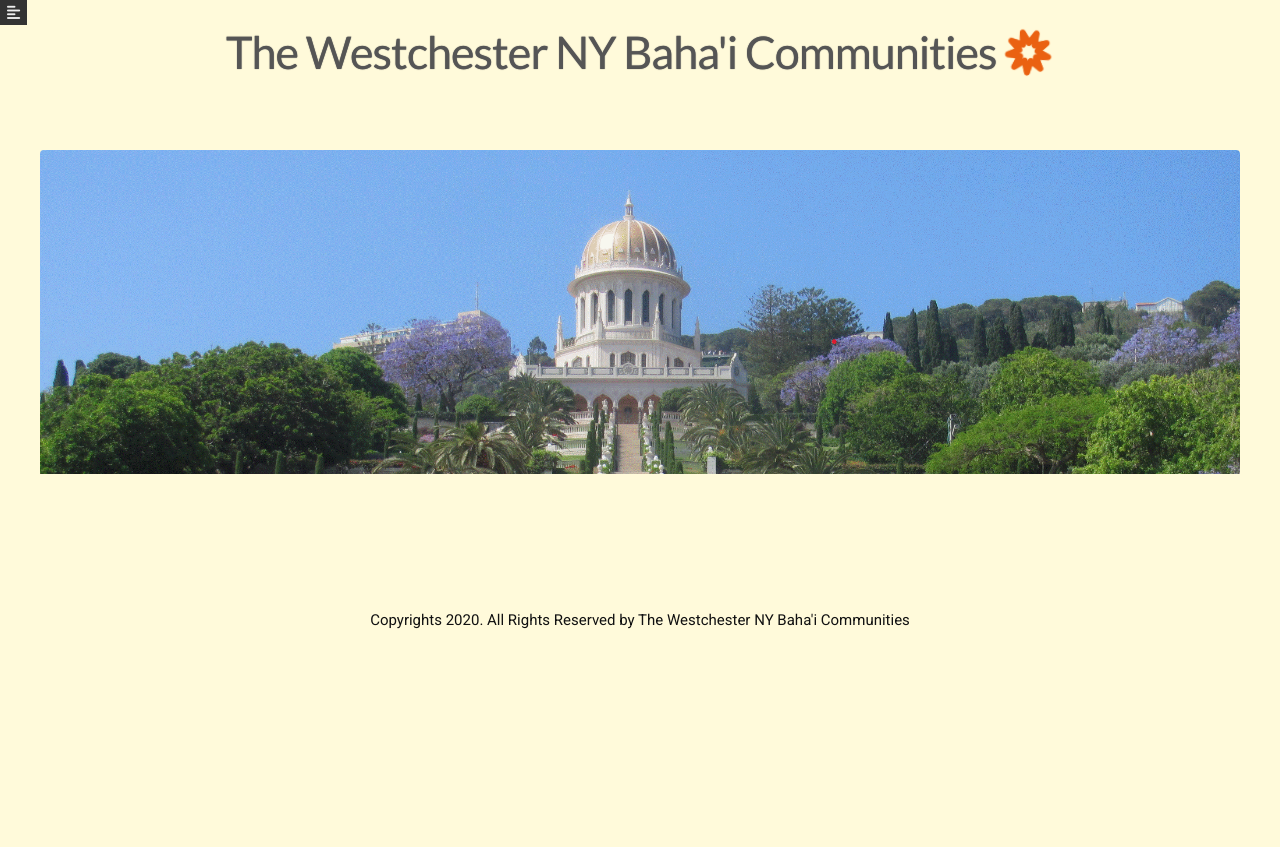
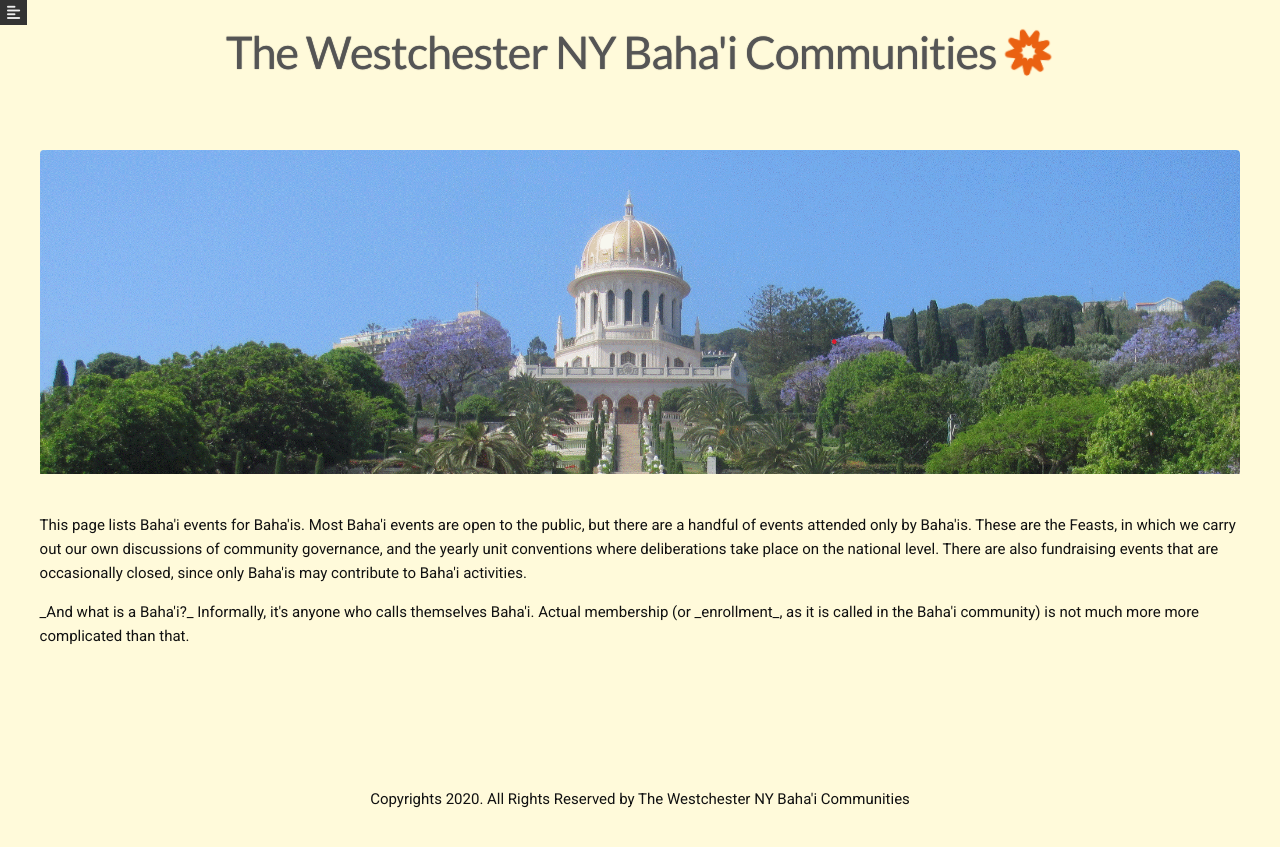
Before and after one commit to westchesterbahai/westchesterbahai.github.io, a Jekyll site: the page built from _pages/bahai-mtgs.html, in a window 1280 px wide. Shown: the top 847 px of the page. Built offline with Jekyll 4.4.1, drawn with Linux system fonts in a browser that asks for light colours; nearby versions of some CDN libraries.

Commit message:
Update internal page

```diff
--- a/_pages/bahai-mtgs.html
+++ b/_pages/bahai-mtgs.html
@@ -6,6 +6,16 @@ permalink: bahai-mtgs
 <div id="front-image">
 <img class="feat-image" src="/images-hq/shrine-of-bab.gif" alt="Westchester Baha'is" />
 </div>
+<br/>
+<p>This page lists Baha'i events for Baha'is. Most Baha'i events are open to the
+public, but there are a handful of events attended only by
+Baha'is. These are the Feasts, in which we carry out our own discussions of
+community governance, and the yearly unit conventions where deliberations take place on
+the national level. There are also fundraising events that are occasionally closed, since
+only Baha'is may contribute to Baha'i activities.
+<p>_And what is a Baha'i?_ Informally, it's anyone who calls themselves Baha'i. Actual membership
+(or _enrollment_, as it is called in the Baha'i community) is not much more more complicated than that.
+</p>
 <br/>
 <div id="grid" data-columns class="cols">
     <!-- Items in the bahai-meeting collection go on this page rather
```
